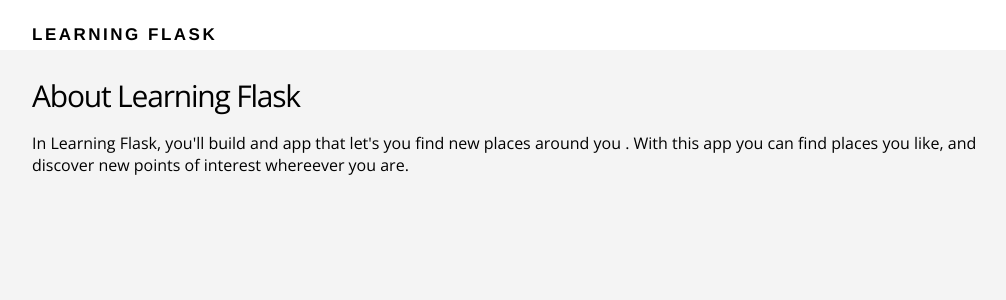
After one commit to DennisMeek/learning-flask, a Flask app: page /about in a window 1280 px wide. The commit adds this page. Shown: the top 300 px of the page, without its empty margins (108-1114 px from the left). Run offline with Flask 2, Linux system fonts and the light colour scheme.

Commit message:
about page

```diff
--- a/routes.py
+++ b/routes.py
@@ -7,5 +7,9 @@ app = Flask(__name__)
 def index():
 	return render_template("index.html")
 
+@app.route('/about')
+def about():
+	return render_template('about.html')
+
 if __name__ == '__main__':
 	app.run(debug=True)
--- /dev/null
+++ b/templates/about.html
@@ -0,0 +1,10 @@
+{% extends "layout.html" %}
+
+{% block content %}
+	<main class="about-section">
+		<div class="container">
+			<h2>About Learning Flask</h2>
+			<p>In Learning Flask, you'll build and app that let's you find new places around you . With this app you can find places you like, and discover new points of interest whereever you are.</p>
+		</div>
+	</main>
+{% endblock %}
--- a/templates/index.html
+++ b/templates/index.html
@@ -7,7 +7,7 @@
 			<div class="section-content">
 				<h2>Discover places near you.</h2>
 				<a href="#" class="btn-primary">Sign Up</a>
-				<a href="#" class="btn-secondary">Learn more</a>
+				<a href="{{ url_for('about') }}" class="btn-secondary">Learn more</a>
 			</div>
 
 			<div class="section-device">
```
Also changed, not shown: 1 other file.
